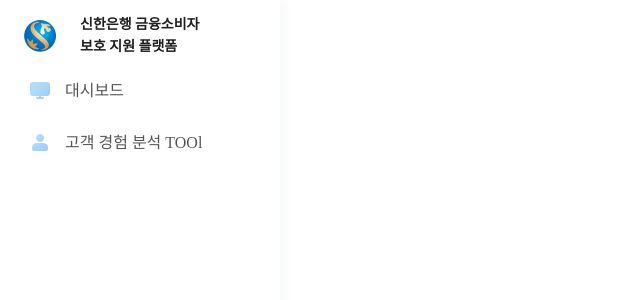
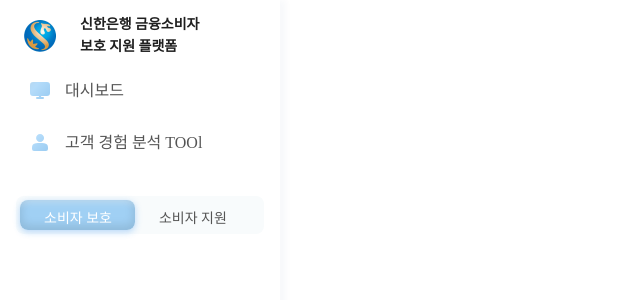
Before and after one commit to csdp0106o2ux/sinhanProject, a React (Create React App) app: page / in a window 1280 px wide. Shown: the top 300 px of the page, without its empty margins (0-640 px from the left). Built offline with nearby package versions, Linux system fonts and the light colour scheme.

Commit message:
feat: add SideBarAccodion components

```diff
--- a/src/components/ConsumerToggle/index.jsx
+++ b/src/components/ConsumerToggle/index.jsx
@@ -5,13 +5,14 @@
     width: 248px;
     height: 38px;
     display: flex;
+    justify-content: space-between;
     padding: 4px 28px 4px 4px;
     border-radius: 8px;
     background-color: ${(props) => props.theme.grayAliceBlue};
 `;
 
 const LabelWrap = styled.div`
-    width: 115px;
+    /* width: 115px; */
     height: 30px;
     padding: 7px 23px 7px 24px;
     border-radius: 8px;
@@ -32,11 +33,11 @@
 
 const ConsumerToggle = (props) => {
     return (
-        <Container>
-            <LabelWrap checked={props.checked}>
-                <LabelText checked={props.checked}>소비자 보호</LabelText>
+        <Container style={props.style}>
+            <LabelWrap checked={!props.checked} onClick={props.onLeftClick}>
+                <LabelText checked={!props.checked}>소비자 보호</LabelText>
             </LabelWrap>
-            <LabelWrap checked={props.checked}>
+            <LabelWrap checked={props.checked} onClick={props.onRightClick}>
                 <LabelText checked={props.checked}>소비자 지원</LabelText>
             </LabelWrap>
         </Container>
--- a/src/layout/SideBar/index.jsx
+++ b/src/layout/SideBar/index.jsx
@@ -1,9 +1,12 @@
-import React from 'react';
+import React, { useState } from 'react';
 import { styled } from 'styled-components';
 
+import ConsumerToggle from '../../components/ConsumerToggle';
 import Symbol from '../../assets/images/shinhanSymbol.png';
 import { ReactComponent as DeskTopOn } from '../../assets/icons/desktopOn.svg';
 import { ReactComponent as PersonOn } from '../../assets/icons/personOn.svg';
+import { ReactComponent as ToggleOn } from '../../assets/icons/toggleOn.svg';
+import { ReactComponent as ToggleOff } from '../../assets/icons/toggleOff.svg';
 
 const Container = styled.div`
     width: 80px;
@@ -108,9 +111,32 @@
     }
 `;
 
+const ToggleWrap = styled.div`
+    margin-top: 34px;
+    display: flex;
+    justify-content: center;
+`;
+
+const ToggleButton = styled.button`
+    margin-top: 34px;
+    display: flex;
+    justify-content: center;
+`;
+
 const SideBar = () => {
+    const [hover, setHover] = useState(false);
+    const [toggle, setToggle] = useState(false);
+
+    const handlerHover = () => {
+        setHover(true);
+    };
+
+    const handlerOutHover = () => {
+        setHover(false);
+    };
+
     return (
-        <Container>
+        <Container onMouseOver={handlerHover} onMouseOut={handlerOutHover}>
             <TopWrap>
                 <SymbolWrap>
                     <SymbolImage src={Symbol} />
@@ -131,6 +157,10 @@
                     </div>
                     <ListText>고객 경험 분석 TOOl</ListText>
                 </TopList>
+                <ToggleWrap>
+                    <ToggleButton style={{ display: hover ? 'none' : 'flex' }}>{toggle ? <ToggleOn /> : <ToggleOff />}</ToggleButton>
+                    <ConsumerToggle style={{ display: hover ? 'flex' : 'none' }} checked={toggle} onLeftClick={() => setToggle(false)} onRightClick={() => setToggle(true)} />
+                </ToggleWrap>
             </TopWrap>
         </Container>
     );
--- a/src/styles/theme.jsx
+++ b/src/styles/theme.jsx
@@ -6,6 +6,7 @@
 
 const theme = {
     white: '#FFFFFF',
+    whiteSmoke: '#F5F5F5',
     lightningYellow: '#F9A824',
     whisper: '#EDEDED',
     solitude: '#E9ECEF',
```
Also changed, not shown: src/components/SideBarAccodion/index.jsx (added, +52 -0 lines).
